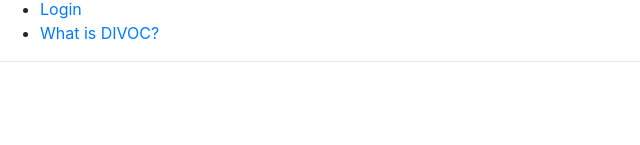
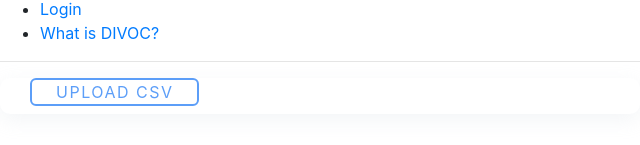
Before and after one commit to egovernments/DIVOC, a React (Create React App) app in the folder portal/: page /facilities in a window 1280 px wide. Shown: the part 351-496 px from the top of the page, without its empty margins (0-640 px from the left). Built offline with nearby package versions, Linux system fonts and the light colour scheme.

Commit message:
Add upload CSV component with progress bar

```diff
--- a/portal/package.json
+++ b/portal/package.json
@@ -7,10 +7,13 @@
     "@testing-library/jest-dom": "^5.11.4",
     "@testing-library/react": "^11.1.0",
     "@testing-library/user-event": "^12.1.10",
+    "axios": "^0.21.0",
     "bootstrap": "^4.5.3",
     "react": "^17.0.1",
+    "react-bootstrap": "^1.4.0",
     "react-datepicker": "^3.3.0",
     "react-dom": "^17.0.1",
+    "react-dropdown": "^1.9.0",
     "react-router-dom": "^5.2.0",
     "react-scripts": "4.0.0",
     "web-vitals": "^0.2.4"
--- a/portal/src/App.js
+++ b/portal/src/App.js
@@ -11,6 +11,7 @@ import About from './components/About'
 import Login from './components/Login'
 import Dashboard from './components/Dashboard'
 import VaccineRegistration from './components/VaccineRegistration/VaccineRegistration';
+import Facilities from './components/Facilities/Facilities';
 
 export default function App() {
     return (
@@ -42,6 +43,7 @@ export default function App() {
                         <Route path="/dashboard"><Dashboard/></Route>
                         <Route path="/about"><About/></Route>
                         <Route path="/admin"><VaccineRegistration/></Route>
+                        <Route path="/facilities"><Facilities/></Route>
                     </Switch>
                 </div>
             </Router>
--- a/portal/src/components/DropDown/DropDown.js
+++ b/portal/src/components/DropDown/DropDown.js
@@ -9,7 +9,7 @@ function DropDown({ formData, setFormData}) {
     const options = ['C-19 Program'];
 
     const handleChange = (selectedItemFromDropdown) => {
-        setFormData({ ...formData, program: selectedItemFromDropdown });
+        setFormData({ ...formData, program: selectedItemFromDropdown.value });
     };
     return(
         <div style={{width: '80%'}}>
@@ -17,7 +17,6 @@ function DropDown({ formData, setFormData}) {
                 options={options}
                 onChange={handleChange}
                 placeholder='Please select vaccine program'
-                // value={options[0]}
                 className={styles['dropdown']}
                 placeholderClassName={styles['place-holder']}
                 menuClassName={styles['menu-items']}
--- /dev/null
+++ b/portal/src/components/Facilities/Facilities.js
@@ -0,0 +1,67 @@
+import React, { useState } from 'react';
+import {ProgressBar} from 'react-bootstrap';
+import axios from 'axios'
+import styles from './Facilities.module.css';
+function Facilities(){
+    const [uploadPercentage,setUploadPercentage] = useState(0);
+
+    const uploadFile = (evt) => {
+        const fileData = evt.target.files[0]
+        let data = new FormData();
+        data.append( 'file', fileData )
+
+        const options = {
+            onUploadProgress: (progressEvent) => {
+              const {loaded, total} = progressEvent;
+              let percent = Math.floor( (loaded * 100) / total )
+              console.log( `${loaded}kb of ${total}kb | ${percent}%` );
+
+              if( percent < 100 ){
+                setUploadPercentage(percent )
+              }
+            }
+          }
+
+        setUploadPercentage( 100)
+            setTimeout(() => {
+            setUploadPercentage(0)
+        }, 500);
+
+        //   axios.post("https://www.mocky.io/v2/5cc8019d300000980a055e76", data, options).then(res => {
+        //       console.log(res)
+        //       setUploadPercentage( 100)
+        //       setTimeout(() => {
+        //         setUploadPercentage(0)
+        //       }, 500);
+
+
+        //   })
+    }
+    return(
+        <div className={styles['container']}>
+            <div>
+                <input
+                    type='file'
+                    id='actual-btn'
+                    onChange={(evt) =>
+                        uploadFile(evt)
+                    }
+                    hidden
+                    required
+                />
+                <label
+                    for='actual-btn'
+                    className={styles['button']}
+                >
+                    UPLOAD CSV
+                </label>
+            </div>
+            <div className={styles['progress-bar-container']}>
+                <div className={styles['progress-bar']}>{uploadPercentage>0 && `${uploadPercentage}%`}</div>
+                <div>{uploadPercentage>0 && <ProgressBar now={uploadPercentage} active/>}</div>
+            </div>
+
+        </div>
+    );
+}
+export default Facilities;
--- /dev/null
+++ b/portal/src/components/Facilities/Facilities.module.css
@@ -0,0 +1,28 @@
+.container{
+    background: #ffffff;
+    box-shadow: 0px 6px 20px #C1CFD933;
+    border-radius: 10px;
+    padding-left: 30px;
+    display: flex;
+    width: 50%;
+}
+
+.button{
+    border: 2px solid #5C9EF8;
+    border-radius: 6px;
+    letter-spacing: 1.5px;
+    color: #5C9EF8;
+    padding-left: 1.5em;
+    padding-right: 1.5em;
+    width: 100%;
+    white-space: nowrap;
+}
+
+.progress-bar-container{
+    padding-left: 1em;
+    width: 100%;
+}
+
+.progress-bar{
+    color: #5C9EF8;
+}
```
Also changed, not shown: 1 other file (tests, documents, lock files or other folders).
